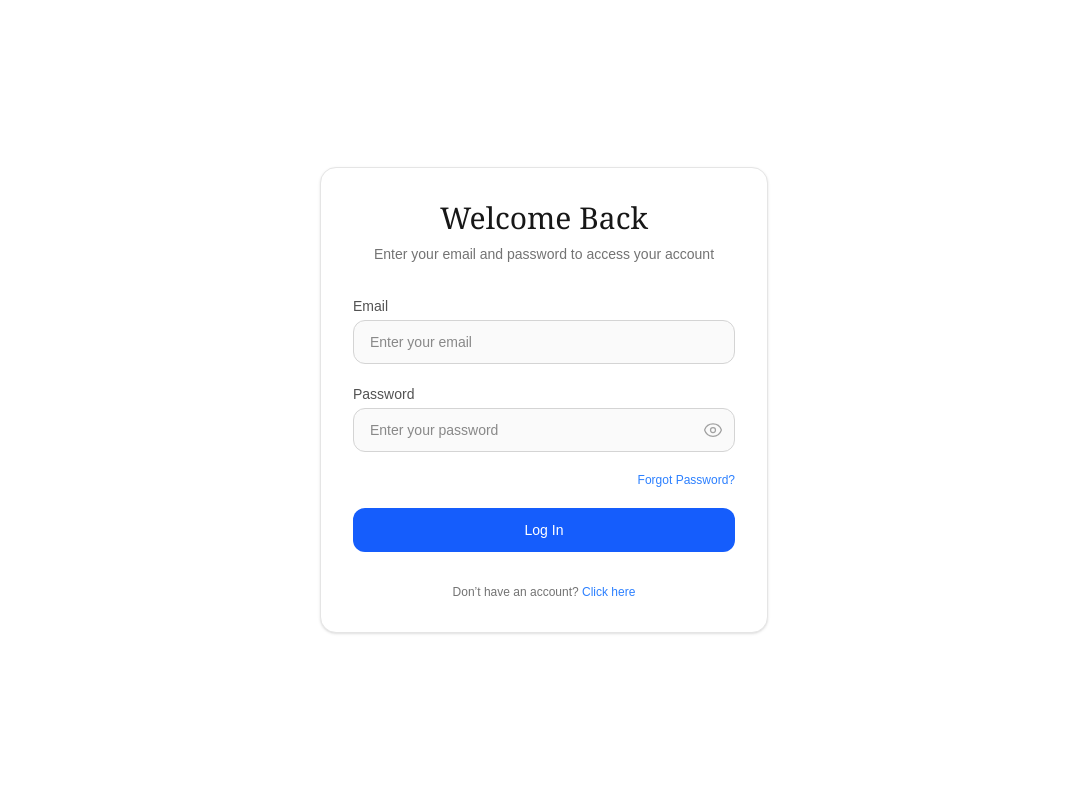
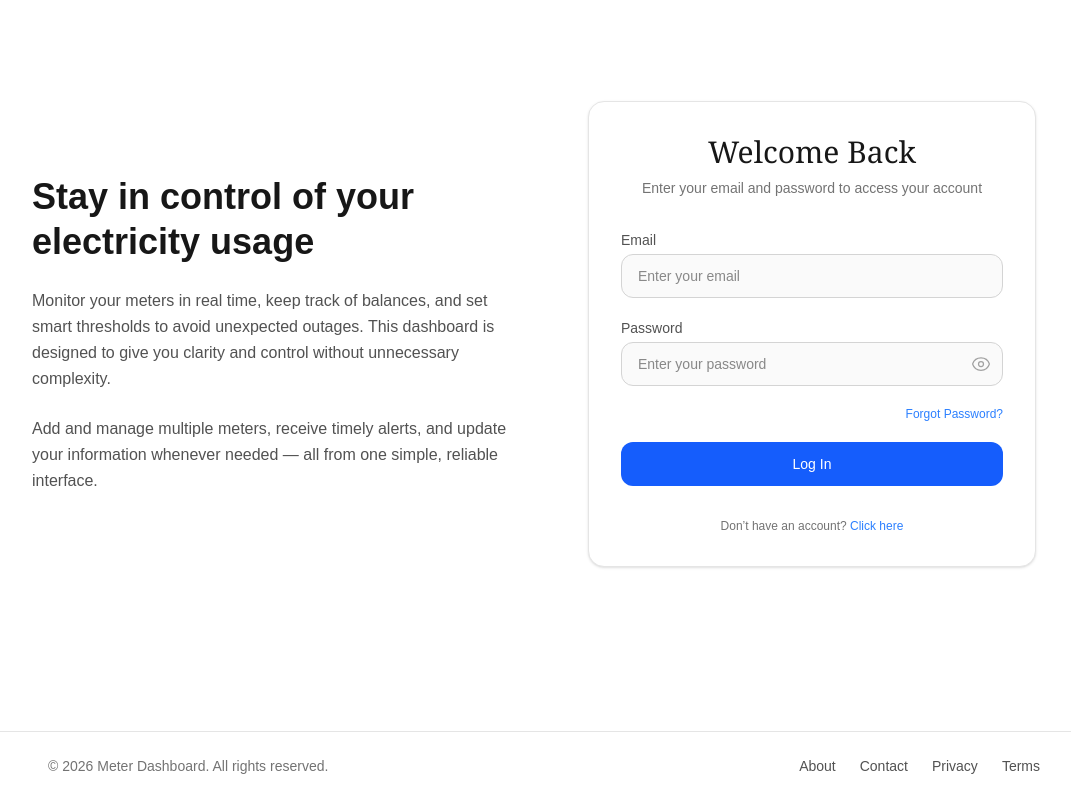
Before and after one commit to excel-ap-farid/Meter-Dashboard, a Next.js app: page /auth/login in a window 1280 px wide. Shown: the whole page, without its empty margins (96-1167 px from the left). Built offline with nearby package versions, Linux system fonts and the light colour scheme.

Commit message:
footer update

```diff
--- a/app/auth/login/page.tsx
+++ b/app/auth/login/page.tsx
@@ -1,11 +1,45 @@
 import LoginForm from "@/components/auth/LoginForm";
+import Footer from "@/components/others/Footer";
+
 import React from "react";
 
 function page() {
   return (
-    <div className="min-h-screen flex items-center justify-center">
-      <LoginForm></LoginForm>
+    <div className="min-h-screen flex flex-col">
+      {/* Main content */}
+      <div className="flex flex-1 items-center justify-center px-4">
+        <div className="w-full max-w-5xl grid grid-cols-1 md:grid-cols-2 gap-12 items-center">
+          {/* Text section */}
+          <div className="space-y-6">
+            <h1 className="text-4xl font-semibold leading-tight">
+              Stay in control of your electricity usage
+            </h1>
+
+            <p className="text-neutral-600 dark:text-neutral-400 text-base leading-relaxed">
+              Monitor your meters in real time, keep track of balances, and set smart
+              thresholds to avoid unexpected outages. This dashboard is designed to
+              give you clarity and control without unnecessary complexity.
+            </p>
+
+            <p className="text-neutral-600 dark:text-neutral-400 text-base leading-relaxed">
+              Add and manage multiple meters, receive timely alerts, and update your
+              information whenever needed — all from one simple, reliable interface.
+            </p>
+          </div>
+
+          {/* Form */}
+          <div>
+            <LoginForm />
+          </div>
+        </div>
+      </div>
+
+      {/* Footer */}
+      <Footer />
     </div>
+
+
+
   );
 }
 
--- a/app/auth/register/page.tsx
+++ b/app/auth/register/page.tsx
@@ -1,11 +1,43 @@
 import RegisterForm from "@/components/auth/RegisterForm";
+import Footer from "@/components/others/Footer";
 import React from "react";
 
 function page() {
   return (
-    <div className="min-h-screen flex items-center justify-center">
-      <RegisterForm></RegisterForm>
+    <div className="min-h-screen flex flex-col">
+      {/* Main content */}
+      <div className="flex flex-1 items-center justify-center px-4">
+        <div className="w-full max-w-5xl grid grid-cols-1 md:grid-cols-2 gap-12 items-center">
+          {/* Text section */}
+          <div className="space-y-6">
+            <h1 className="text-4xl font-semibold leading-tight">
+              Stay in control of your electricity usage
+            </h1>
+
+            <p className="text-neutral-600 dark:text-neutral-400 text-base leading-relaxed">
+              Monitor your meters in real time, keep track of balances, and set smart
+              thresholds to avoid unexpected outages. This dashboard is designed to
+              give you clarity and control without unnecessary complexity.
+            </p>
+
+            <p className="text-neutral-600 dark:text-neutral-400 text-base leading-relaxed">
+              Add and manage multiple meters, receive timely alerts, and update your
+              information whenever needed — all from one simple, reliable interface.
+            </p>
+          </div>
+
+          {/* Form */}
+          <div>
+            <RegisterForm />
+          </div>
+        </div>
+      </div>
+
+      {/* Footer */}
+      <Footer></Footer>
     </div>
+
+
   );
 }
 
--- /dev/null
+++ b/components/others/Footer.tsx
@@ -0,0 +1,43 @@
+import React from 'react'
+
+function Footer() {
+    return (
+        <footer className="w-full border-t border-neutral-200 dark:border-neutral-800 mt-16">
+            <div className="max-w-5xl mx-auto px-4 py-6 flex flex-col md:flex-row items-center justify-between gap-4">
+                <p className="text-sm text-neutral-500 dark:text-neutral-400">
+                    © {new Date().getFullYear()} Meter Dashboard. All rights reserved.
+                </p>
+
+                <div className="flex gap-6 text-sm">
+                    <a
+                        href="/about"
+                        className="cursor-pointer text-neutral-600 dark:text-neutral-400 hover:text-blue-500 transition"
+                    >
+                        About
+                    </a>
+                    <a
+                        href="/contact"
+                        className="cursor-pointer text-neutral-600 dark:text-neutral-400 hover:text-blue-500 transition"
+                    >
+                        Contact
+                    </a>
+                    <a
+                        href="/privacy"
+                        className="cursor-pointer text-neutral-600 dark:text-neutral-400 hover:text-blue-500 transition"
+                    >
+                        Privacy
+                    </a>
+                    <a
+                        href="/terms"
+                        className="cursor-pointer text-neutral-600 dark:text-neutral-400 hover:text-blue-500 transition"
+                    >
+                        Terms
+                    </a>
+                </div>
+            </div>
+        </footer>
+
+    )
+}
+
+export default Footer
```
